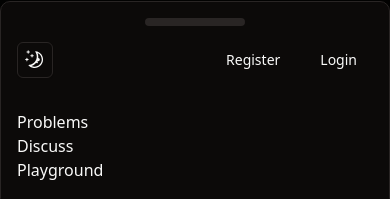
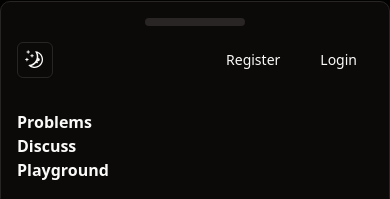
Before and after one commit to qnasir/S53_AdityaRajPourush_Capstone_CodeYourWay, a React (Vite) app in the folder Client/: page / in a window 390 px wide. Both pictures are taken after a click on the button 368 px from the left and 18 px from the top of the page. Shown: the part 645-844 px from the top of the page. Built offline with nearby package versions, Linux system fonts and the light colour scheme; the HTML template or start-up script is replaced by a standard one.

Commit message:
navlinks added, toast added

```diff
--- a/Client/src/components/Navbar_1.jsx
+++ b/Client/src/components/Navbar_1.jsx
@@ -29,7 +29,10 @@ const Navbar_1 = () => {
     >
       <div className="w-full max-w-7xl m-auto flex flex-col items-center sm:flex-row sm:justify-between">
         <div className="logo w-full flex justify-between sm:justify-center items-center sm:w-auto mb-4 sm:mb-0 px-[1vw]">
-          <h1>CodeYourWay</h1>
+          {/* linking to home page... */}
+          <Link to="/" className="text-bold cursor-pointer">
+            <h1>CodeYourWay</h1>
+          </Link>
           <Drawer>
             <DrawerTrigger asChild>
               <Button variant="ghost" size="icon" className="sm:hidden">
@@ -41,6 +44,8 @@ const Navbar_1 = () => {
                 <div className="flex justify-between w-full sm:w-auto">
                   <ModeToggle />
                   <div>
+                  {/* when logged in, user will see his name, else login and register */}
+                  {/* buttons */}
                     {isLoggedIn ? (
                       <div className="flex justify-between">
                         <Button variant="outline">{username}</Button>
@@ -68,11 +73,14 @@ const Navbar_1 = () => {
                 </div>
               </DrawerHeader>
               <DrawerFooter>
-                <div className="nav-links">
+                <div className="nav-links font-semibold">
                   <ul>
                     <li>Problems</li>
                     <li>Discuss</li>
-                    <li>Playground</li>
+                    {/* linking to playground page */}
+                    <Link to="/playground" className="text-bold cursor-pointer">
+                      <li>Playground</li>
+                    </Link>
                   </ul>
                 </div>
               </DrawerFooter>
@@ -84,7 +92,10 @@ const Navbar_1 = () => {
             <ul className="flex justify-evenly w-[40vw]">
               <li>Problems</li>
               <li>Discuss</li>
-              <li>Playground</li>
+              {/* linking to playground page */}
+              <Link to="/playground" className="text-bold cursor-pointer">
+                <li>Playground</li>
+              </Link>
             </ul>
           </div>
           <div className="flex justify-between w-full sm:w-auto">
--- a/Client/src/pages/Playground.jsx
+++ b/Client/src/pages/Playground.jsx
@@ -67,13 +67,14 @@ const Playground = () => {
   const saveSnippet = async () => {
     try {
       if (!title) {
-        alert('Please enter a title for your snippet')
+        toast.warning("Please enter a title for the snippet, then only you can save !")
       }
 
       const snippetData = {
         title,
         language: selectedLanguage,
-        code
+        code,
+        input
       };
       if (snippetId) {
         const response = await updateSnippet(snippetId, snippetData);
```
